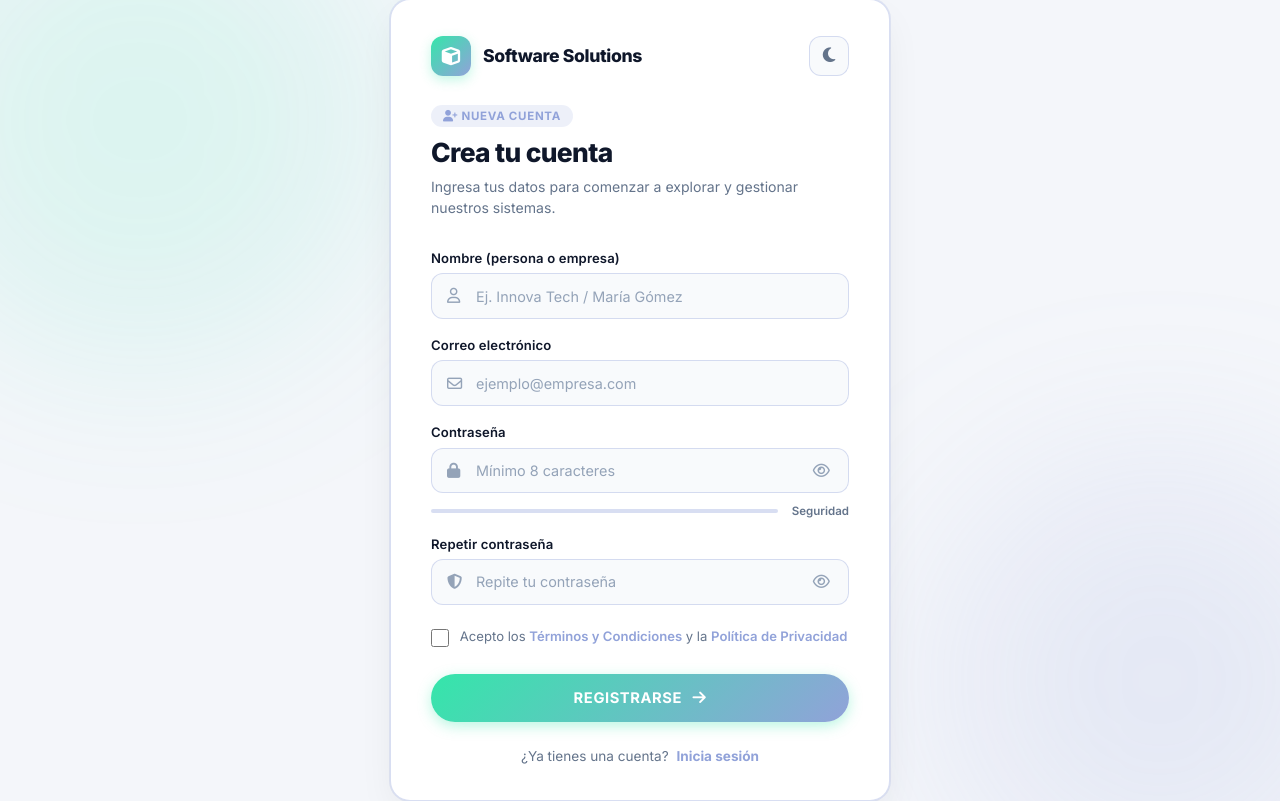
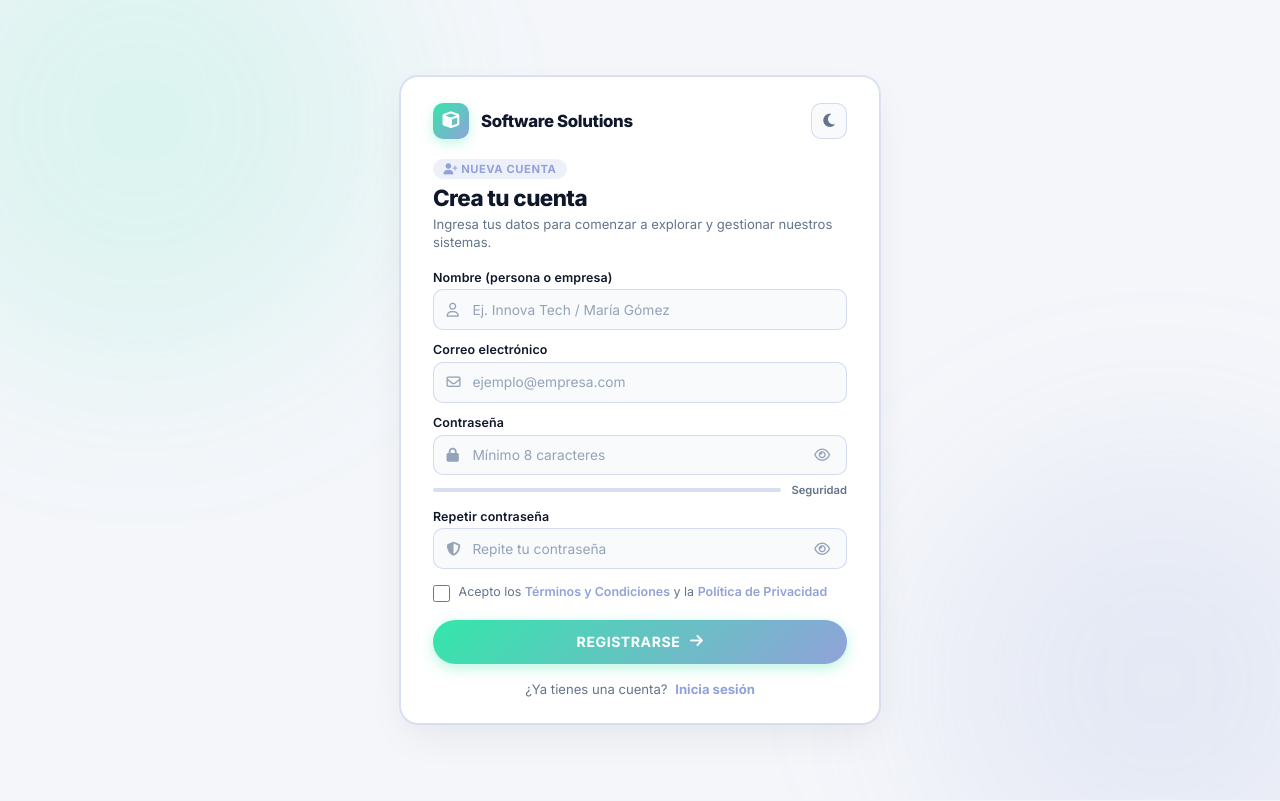
Before and after one commit to JosuenahumNEO/Desarrolladora-de-software, a PHP site: template src/Views/auth/registro.php in a window 1280 px wide. After the commit the page ends 746 px from the top, so only its background shows below. Run offline with PHP 8.4, Linux system fonts and the light colour scheme; the template is opened without the code that fills it, so the values that code supplies are empty.

Commit message:
Diseño nuevo registro

```diff
--- a/public/css/registro.css
+++ b/public/css/registro.css
@@ -66,8 +66,8 @@ body.modo-oscuro {
     padding: 0;
 }
 
-html, body {
-    height: 100%;
+html {
+    min-height: 100%;
 }
 
 body {
@@ -75,12 +75,15 @@ body {
     background-color: var(--bg-page);
     color: var(--text-primary);
     min-height: 100vh;
+    min-height: 100dvh;
     display: flex;
+    flex-direction: column;
+    justify-content: center;
     align-items: center;
-    justify-content: center;
-    padding: 2rem 1rem;
+    padding: 1.25rem 1rem;
     position: relative;
     overflow-x: hidden;
+    overflow-y: auto;
     transition: background-color 0.3s ease, color 0.3s ease;
 }
 
@@ -119,11 +122,12 @@ body::after {
     position: relative;
     z-index: 1;
     width: 100%;
-    max-width: 500px;
+    max-width: 480px;
+    margin: auto 0;
     background-color: var(--bg-card);
     border: 1px solid var(--border-color);
-    border-radius: 20px;
-    padding: 2.25rem 2.5rem;
+    border-radius: 18px;
+    padding: 1.6rem 2rem;
     box-shadow: var(--shadow-card);
     backdrop-filter: blur(16px);
     transition: background-color 0.3s ease, border-color 0.3s ease, box-shadow 0.3s ease;
@@ -136,7 +140,7 @@ body::after {
     display: flex;
     justify-content: space-between;
     align-items: center;
-    margin-bottom: 1.75rem;
+    margin-bottom: 1.15rem;
 }
 
 .brand {
@@ -148,16 +152,16 @@ body::after {
 }
 
 .brand__logo {
-    width: 2.5rem;
-    height: 2.5rem;
-    border-radius: 12px;
+    width: 2.25rem;
+    height: 2.25rem;
+    border-radius: 10px;
     background: var(--brand-gradient);
     display: flex;
     align-items: center;
     justify-content: center;
     box-shadow: 0 4px 12px rgba(52, 230, 170, 0.3);
     color: #ffffff;
-    font-size: 1.15rem;
+    font-size: 1.05rem;
     flex-shrink: 0;
     transition: transform 0.25s ease;
 }
@@ -167,7 +171,7 @@ body::after {
 }
 
 .brand__name {
-    font-size: 1.1rem;
+    font-size: 1.05rem;
     font-weight: 800;
     letter-spacing: -0.02em;
     color: var(--text-primary);
@@ -175,9 +179,9 @@ body::after {
 
 /* Botón de alternancia de modo oscuro/claro */
 .boton-modo {
-    width: 2.5rem;
-    height: 2.5rem;
-    border-radius: 12px;
+    width: 2.25rem;
+    height: 2.25rem;
+    border-radius: 10px;
     border: 1px solid var(--border-color);
     background-color: var(--bg-input);
     color: var(--text-secondary);
@@ -185,7 +189,7 @@ body::after {
     align-items: center;
     justify-content: center;
     cursor: pointer;
-    font-size: 1.05rem;
+    font-size: 0.95rem;
     transition: all 0.2s ease;
 }
 
@@ -199,36 +203,36 @@ body::after {
    ENCABEZADO DEL FORMULARIO
    ===================================================== */
 .header-registro {
-    margin-bottom: 2rem;
+    margin-bottom: 1.15rem;
     text-align: left;
 }
 
 .header-registro .badge-rol {
     display: inline-block;
-    font-size: 0.72rem;
+    font-size: 0.7rem;
     font-weight: 700;
     text-transform: uppercase;
-    letter-spacing: 0.06em;
-    padding: 0.25rem 0.75rem;
+    letter-spacing: 0.05em;
+    padding: 0.2rem 0.65rem;
     border-radius: 9999px;
     background-color: rgba(145, 162, 217, 0.16);
     color: var(--brand-interactive);
-    margin-bottom: 0.6rem;
+    margin-bottom: 0.35rem;
 }
 
 .header-registro h1 {
-    font-size: 1.65rem;
+    font-size: 1.4rem;
     font-weight: 800;
     color: var(--text-primary);
     letter-spacing: -0.025em;
-    line-height: 1.25;
-    margin-bottom: 0.4rem;
+    line-height: 1.2;
+    margin-bottom: 0.25rem;
 }
 
 .header-registro p {
-    font-size: 0.88rem;
+    font-size: 0.82rem;
     color: var(--text-secondary);
-    line-height: 1.5;
+    line-height: 1.35;
 }
 
 /* =====================================================
@@ -237,18 +241,18 @@ body::after {
 form {
     display: flex;
     flex-direction: column;
-    gap: 1.15rem;
+    gap: 0.75rem;
 }
 
 .form-group {
     display: flex;
     flex-direction: column;
-    gap: 0.45rem;
+    gap: 0.3rem;
     position: relative;
 }
 
 .form-group label {
-    font-size: 0.82rem;
+    font-size: 0.78rem;
     font-weight: 600;
     color: var(--text-primary);
     letter-spacing: 0.01em;
@@ -266,9 +270,9 @@ form {
 
 .input-icon {
     position: absolute;
-    left: 1rem;
+    left: 0.85rem;
     color: var(--text-muted);
-    font-size: 0.95rem;
+    font-size: 0.88rem;
     pointer-events: none;
     transition: color 0.2s ease;
     z-index: 2;
@@ -276,14 +280,14 @@ form {
 
 .input-wrapper input {
     width: 100%;
-    height: 2.85rem;
-    padding: 0.6rem 2.75rem 0.6rem 2.75rem;
+    height: 2.55rem;
+    padding: 0.45rem 2.4rem 0.45rem 2.4rem;
     background-color: var(--bg-input);
     border: 1px solid var(--border-color);
-    border-radius: 12px;
+    border-radius: 10px;
     color: var(--text-primary);
     font-family: inherit;
-    font-size: 0.9rem;
+    font-size: 0.86rem;
     font-weight: 500;
     outline: none;
     transition: border-color 0.2s ease, background-color 0.2s ease, box-shadow 0.2s ease;
@@ -308,17 +312,17 @@ form {
 /* Botón alternar visibilidad de contraseña */
 .btn-toggle-pass {
     position: absolute;
-    right: 0.85rem;
+    right: 0.75rem;
     background: none;
     border: none;
     color: var(--text-muted);
     cursor: pointer;
-    font-size: 0.95rem;
-    padding: 0.35rem;
+    font-size: 0.88rem;
+    padding: 0.3rem;
     display: flex;
     align-items: center;
     justify-content: center;
-    border-radius: 8px;
+    border-radius: 6px;
     transition: color 0.2s ease, background-color 0.2s ease;
     z-index: 2;
 }
@@ -333,7 +337,7 @@ form {
     display: flex;
     align-items: center;
     gap: 0.4rem;
-    margin-top: 0.2rem;
+    margin-top: 0.15rem;
 }
 
 .meter-track {
@@ -352,10 +356,10 @@ form {
 }
 
 .meter-label {
-    font-size: 0.72rem;
+    font-size: 0.7rem;
     font-weight: 600;
     color: var(--text-secondary);
-    min-width: 65px;
+    min-width: 60px;
     text-align: right;
 }
 
@@ -395,18 +399,18 @@ input.input-error {
 .terms-group {
     display: flex;
     align-items: flex-start;
-    gap: 0.65rem;
-    margin-top: 0.25rem;
-    font-size: 0.82rem;
+    gap: 0.55rem;
+    margin-top: 0.15rem;
+    font-size: 0.78rem;
     color: var(--text-secondary);
-    line-height: 1.4;
+    line-height: 1.35;
     cursor: pointer;
 }
 
 .terms-group input[type="checkbox"] {
-    width: 1.15rem;
-    height: 1.15rem;
-    margin-top: 0.12rem;
+    width: 1.05rem;
+    height: 1.05rem;
+    margin-top: 0.1rem;
     accent-color: var(--brand-interactive);
     cursor: pointer;
     border-radius: 4px;
@@ -430,21 +434,21 @@ input.input-error {
    ===================================================== */
 .boton-principal {
     width: 100%;
-    height: 3rem;
-    margin-top: 0.5rem;
+    height: 2.75rem;
+    margin-top: 0.35rem;
     background: var(--brand-gradient);
     border: none;
     border-radius: 9999px;
     color: #ffffff;
     font-family: inherit;
-    font-size: 0.92rem;
+    font-size: 0.88rem;
     font-weight: 700;
     letter-spacing: 0.04em;
     text-transform: uppercase;
     display: inline-flex;
     align-items: center;
     justify-content: center;
-    gap: 0.65rem;
+    gap: 0.6rem;
     cursor: pointer;
     box-shadow: 0 4px 14px rgba(52, 230, 170, 0.35);
     transition: all 0.25s ease;
@@ -462,7 +466,7 @@ input.input-error {
 }
 
 .boton-principal i {
-    font-size: 0.95rem;
+    font-size: 0.92rem;
     transition: transform 0.2s ease;
 }
 
@@ -476,8 +480,8 @@ input.input-error {
 .enlace {
     text-align: center;
     color: var(--text-secondary);
-    font-size: 0.85rem;
-    margin-top: 0.5rem;
+    font-size: 0.82rem;
+    margin-top: 0.35rem;
 }
 
 .enlace a {
--- a/src/Views/auth/login.php
+++ b/src/Views/auth/login.php
@@ -70,6 +70,9 @@ if (session_status() === PHP_SESSION_NONE) {
         <main class="contenedor">
 
             <div class="control-modo">
+                <a href="/?url=home" class="boton-regresar" aria-label="Volver al inicio" title="Volver al inicio">
+                    <svg viewBox="0 0 24 24" width="20" height="20" fill="none" stroke="currentColor" stroke-width="2" stroke-linecap="round" stroke-linejoin="round" aria-hidden="true"><path d="M19 12H5"/><path d="m12 19-7-7 7-7"/></svg>
+                </a>
                 <button type="button" onclick="cambiarModo()" id="boton-modo"
                     aria-pressed="false" aria-label="Cambiar a modo oscuro" title="Cambiar modo">
                     <svg class="icono-luna" viewBox="0 0 24 24" width="20" height="20" fill="none" stroke="currentColor" stroke-width="2" stroke-linecap="round" stroke-linejoin="round" aria-hidden="true"><path d="M21 12.8A9 9 0 1 1 11.2 3a7 7 0 0 0 9.8 9.8Z"/></svg>
@@ -137,7 +140,7 @@ if (session_status() === PHP_SESSION_NONE) {
         </main>
     </div>
 
-    <script src="/js/login/login.js"></script>
+    <script src="/js/login.js"></script>
 
 </body>
 </html>
```
Also changed, not shown: other parts of public/css/registro.css (+29 -8 lines), public/css/login.css (+17 -5 lines).
